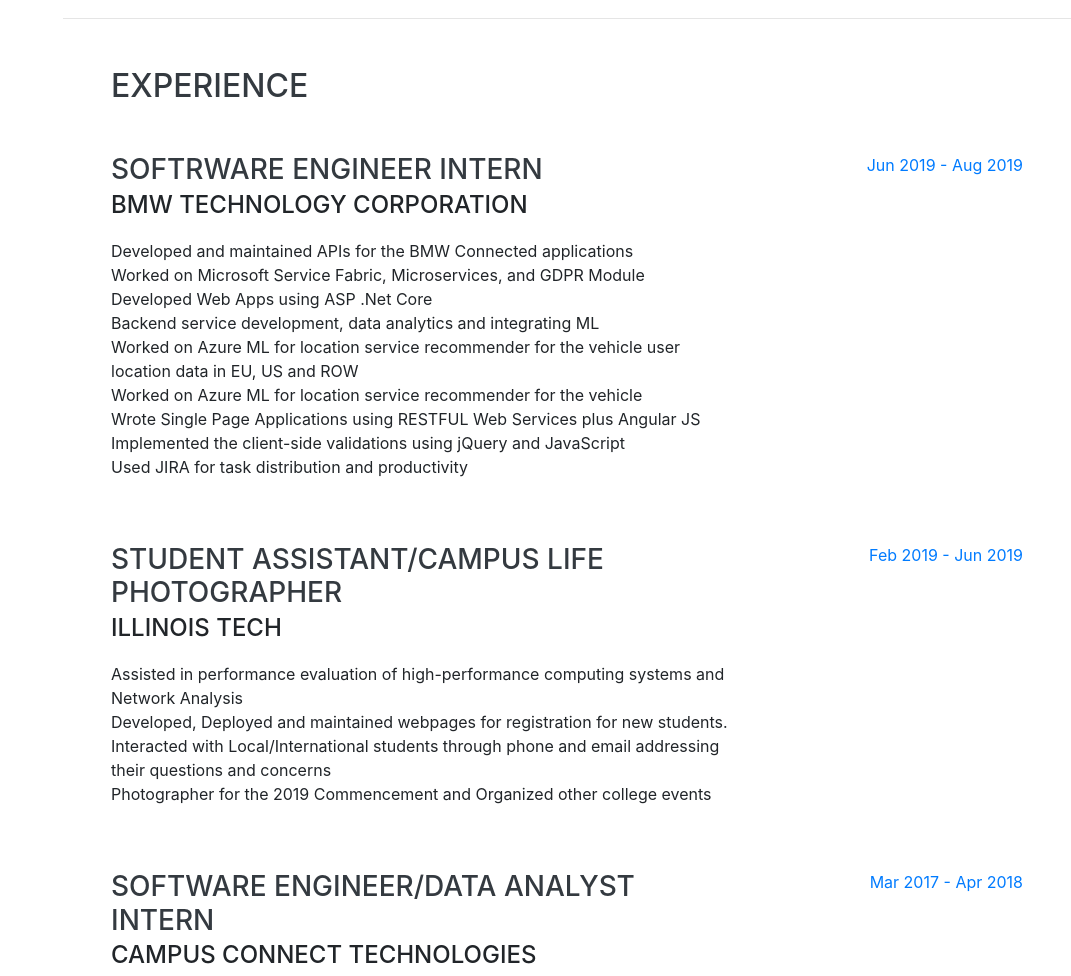
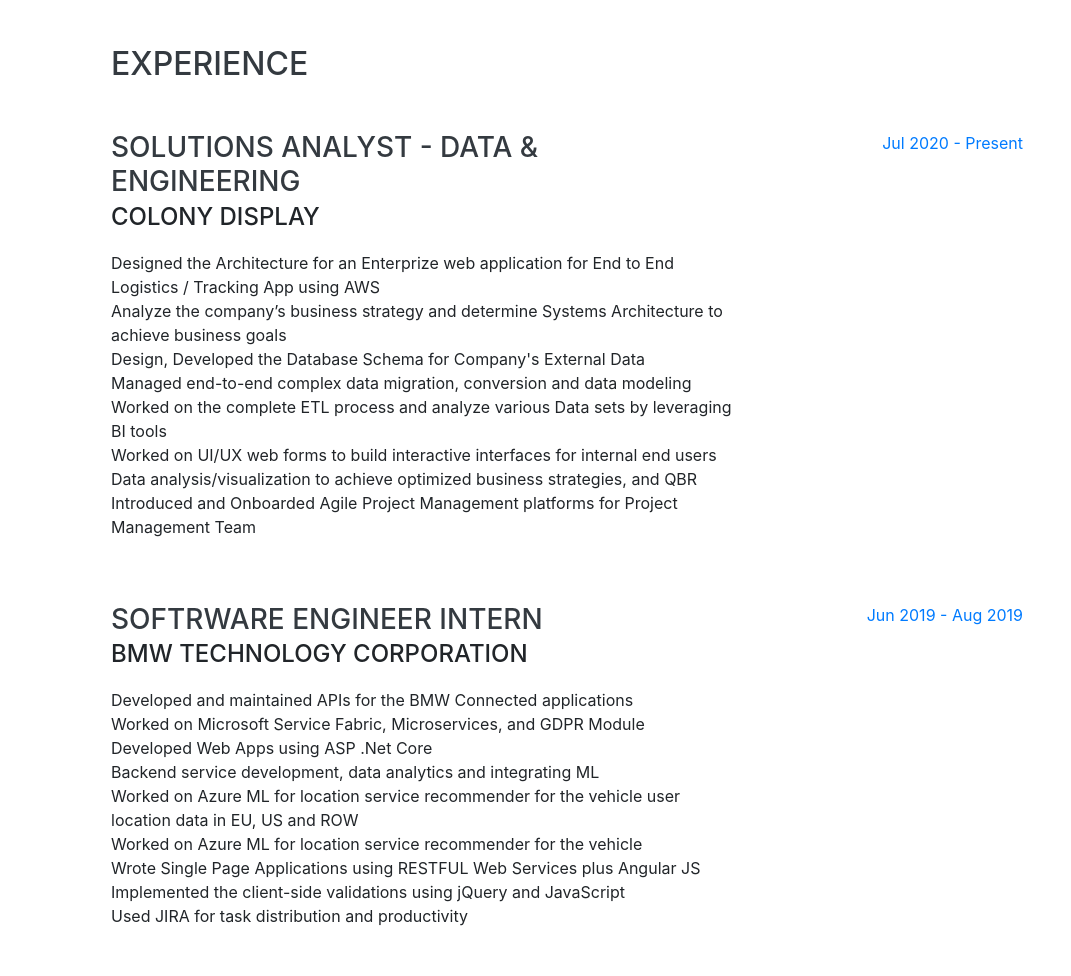
Before and after one commit to rakshithca/Rakshith-Portfolio, a website with bundled scripts: page index.html in a window 1280 px wide. Shown: the part 804-1780 px from the top of the page, without its empty margins (209-1280 px from the left). Built offline with nearby package versions, Linux system fonts and the light colour scheme; a web font is replaced by a local one.

Commit message:
Colony display added

```diff
--- a/index.html
+++ b/index.html
@@ -92,19 +92,18 @@
           <a href="mailto:name@email.com">rakshithca@gmail.com</a>
         </div>
 
-        <p class="lead mb-5"> Hello! I'm Rakshith, A Software Engineer who enjoys building things that live on the internet. I develop exceptional web apps that provide intuitive, efficient and optimised backend structure. My recent experience is an internship at <a href="https://www.bmwusa.com/">BMW</a> , I worked with the core engineering team where I developed BMW's connected applications, APIs using MicroServices </p>
-        <p class="lead mb-5"> Here's a few technologies I've been working with recently:
-          <br>JAVA / .NET
-          <br> Machine Learning
-          <br> AWS / Azure
-          <br>
+        <p class="lead mb-5">  A highly analytical, creative and passionate engineer/analyst who enjoys analyzing data and building solutions. I like brainstorming sessions and coming up with solutions with legacy and upcoming Technologies in a in a challenging data oriented environment to better analyze, design, implement, and develop data model/solutions that make a difference and contribute to the company’s growth.</p>
+        <p class="lead mb-5"> <b> Here's a few skills of mine: </b>
+          <br> Software Engineering
+          <br> Data Architecture & Engineering
+          <br> Data Analytics & Visualization
+          <br> Web development
+          <br> Cloud Computing - AWS / Azure
           <br>MicroServices
-          <br>JavaScript (ES6+)
-          <br>HTML & (S)CSS
-          <br>React
-          <br>NodeJS
-          <br>AngularJS
-          <br>JSP, Servlets
+          <br>Java / ASP .Net Core
+          <br>HTML & CSS
+          <br>Python Programming
+          <br> Database / Big Data Technologies
 
           <!-- <br> -->
           <!-- <br>GraphQL -->
@@ -133,6 +132,27 @@
     <section class="resume-section p-3 p-lg-5 d-flex justify-content-center" id="experience">
       <div class="w-100">
         <h2 class="mb-5">Experience</h2>
+
+
+
+        <div class="resume-item d-flex flex-column flex-md-row justify-content-between mb-5">
+          <div class="resume-content">
+            <h3 class="mb-0">Solutions Analyst - Data & Engineering</h3>
+            <div class="subheading mb-3">Colony Display</div>
+            <p> Designed the Architecture for an Enterprize web application for End to End Logistics / Tracking App using AWS <br>
+                Analyze the company’s business strategy and determine Systems Architecture to achieve business goals<br>
+                Design, Developed the Database Schema for Company's External Data<br>
+                Managed end-to-end complex data migration, conversion and data modeling<br>
+                Worked on the complete ETL process and analyze various Data sets by leveraging BI tools<br>
+                Worked on UI/UX web forms to build interactive interfaces for internal end users<br>
+                Data analysis/visualization to achieve optimized business strategies, and QBR<br>
+                Introduced and Onboarded Agile Project Management platforms for Project Management Team<br>
+              </p>
+          </div>
+          <div class="resume-date text-md-right">
+            <span class="text-primary">Jul 2020 - Present</span>
+          </div>
+        </div>
 
         <div class="resume-item d-flex flex-column flex-md-row justify-content-between mb-5">
           <div class="resume-content">
@@ -171,7 +191,7 @@
 
         <div class="resume-item d-flex flex-column flex-md-row justify-content-between mb-5">
           <div class="resume-content">
-            <h3 class="mb-0">Software Engineer/Data Analyst Intern</h3>
+            <h3 class="mb-0">Software Engineer/Data </h3>
             <div class="subheading mb-3">Campus Connect Technologies</div>
             <p>
               Designed Web apps using Java for client-server environments<br>
```
